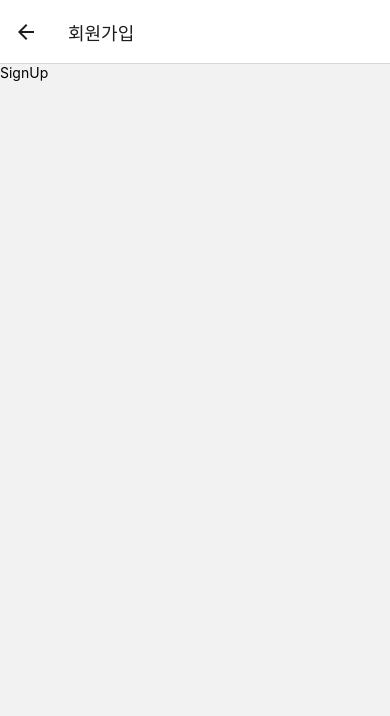
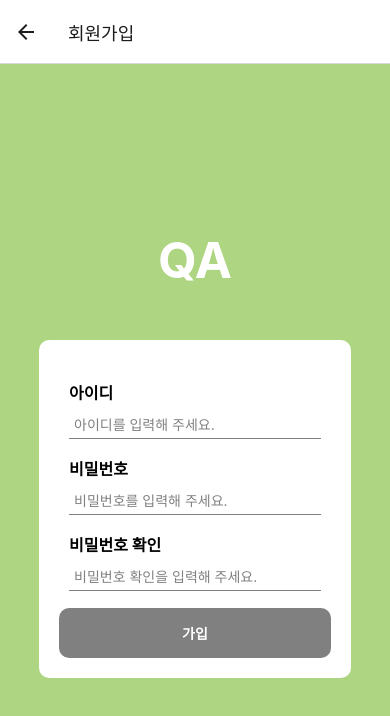
Before and after one commit to Ahn-GiHwan/QA, a React Native app: screen /signup in a window 390 px wide. Shown: the top 716 px of the page. Built offline with nearby package versions, Linux system fonts and the light colour scheme.

Commit message:
feat: Design, fetch, validation check

```diff
--- a/src/screen/SignUp.tsx
+++ b/src/screen/SignUp.tsx
@@ -1,13 +1,216 @@
-import React from 'react';
-import {Text, SafeAreaView, View} from 'react-native';
+import axios from 'axios';
+import React, {useCallback, useRef, useState} from 'react';
+import {ActivityIndicator, Alert, TextInput} from 'react-native';
+import Config from 'react-native-config';
+import styled from 'styled-components/native';
+import DismissKeyboardView from '../components/DismissKeyboardView';
+import {ThemeSafeAreaView, ThemeText, ThemeView} from '../style/common';
+import {Itheme} from '../style/theme';
 
-function SignUp() {
+const SafeArea = styled(ThemeSafeAreaView)`
+  flex: 1;
+`;
+
+const Container = styled(ThemeView)`
+  flex: 1;
+  justify-content: center;
+  align-items: center;
+`;
+
+const Title = styled(ThemeText)`
+  margin-bottom: 50px;
+  font-size: 50px;
+  font-weight: bold;
+`;
+
+const Form = styled(ThemeView)`
+  width: 80%;
+  padding-horizontal: 20px;
+  padding-top: 40px;
+  padding-bottom: 20px;
+  border-color: ${({theme}: {theme: Itheme}) => theme.text && theme.text};
+  border-radius: 10px;
+  background-color: white;
+`;
+
+const InputWrapper = styled.View`
+  padding-horizontal: 10px;
+  margin-bottom: 10px;
+`;
+
+const Label = styled.Text`
+  font-size: 16px;
+  font-weight: bold;
+  color: black;
+`;
+
+const Input = styled.TextInput.attrs({
+  importantForAutofill: 'yes',
+  placeholderTextColor: 'gray',
+})`
+  margin-vertical: 7px;
+  border-bottom-width: 1px;
+  border-bottom-color: gray;
+  padding: 5px;
+  color: black;
+`;
+
+const ErrorText = styled.Text`
+  font-size: 11px;
+  color: red;
+  text-align: right;
+`;
+
+const SignUpButton = styled.Pressable`
+  border-radius: 10px;
+  padding-vertical: 15px;
+  background-color: ${({disabled, theme}: {disabled: boolean; theme: Itheme}) =>
+    disabled ? 'gray' : theme.bg};
+`;
+
+const SignUpButtonText = styled.Text`
+  text-align: center;
+  font-weight: bold;
+  color: ${({color, theme}: {color: string; theme: Itheme}) =>
+    color ? 'white' : theme.text};
+`;
+
+function SignUp({navigation: {navigate}}) {
+  const [id, setId] = useState('');
+  const [idErrMsg, setIdErrMsg] = useState('');
+  const [pw, setPw] = useState('');
+  const [pwErrMsg, setPwErrMsg] = useState('');
+  const [pwConfirm, setPwConfirm] = useState('');
+  const [pwConfirmErrMsg, setPwConfirmErrMsg] = useState('');
+  const [loading, setLoading] = useState(false);
+
+  const idRef = useRef<TextInput | any>(null);
+  const pwRef = useRef<TextInput | any>(null);
+  const pwConfirmRef = useRef<TextInput | any>(null);
+
+  const fillInput =
+    id && pw && pwConfirm && !idErrMsg && !pwErrMsg && !pwConfirmErrMsg;
+
+  const onChangeId = useCallback(text => {
+    const value = text.trim();
+    if (!value) {
+      setIdErrMsg('* 아이디를 입력해 주세요');
+    } else if (!/^(?=.*[A-Za-z])(?=.*[0-9]).{6,50}$/.test(value)) {
+      setIdErrMsg('* 영문, 숫자를 포함 6자 이상');
+    } else {
+      setIdErrMsg('');
+    }
+    setId(value);
+  }, []);
+
+  const onChangePW = useCallback(text => {
+    const value = text.trim();
+    if (!value) {
+      setPwErrMsg('* 비밀번호를 입력해 주세요');
+    } else if (
+      !/^(?=.*[A-Za-z])(?=.*[0-9])(?=.*[$@^!%*#?&]).{8,50}$/.test(value)
+    ) {
+      setPwErrMsg('* 영문, 숫자, 특수문자를 포함 8자 이상');
+    } else {
+      setPwErrMsg('');
+    }
+    setPw(value);
+  }, []);
+
+  const onChangePWConfirm = useCallback(
+    text => {
+      const value = text.trim();
+      if (!value) {
+        setPwConfirmErrMsg('* 비밀번호를 입력해 주세요');
+      } else if (value !== pw) {
+        setPwConfirmErrMsg('* 비밀번호가 일치하지 않습니다.');
+      } else {
+        setPwConfirmErrMsg('');
+      }
+      setPwConfirm(value);
+    },
+    [pw],
+  );
+
+  const onSubmit = useCallback(async () => {
+    if (!fillInput) {
+      return;
+    }
+    try {
+      setLoading(true);
+      const data = await axios.post(`${Config.URL}/account/signup`, {id, pw});
+      const result = data.data.success;
+      setLoading(false);
+      if (result) {
+        Alert.alert('성공', '회원가입 성공.');
+        navigate('signin');
+      } else {
+        Alert.alert('실패', '이미 있는 아이디입니다.');
+        idRef.current?.focus();
+      }
+    } catch (error) {
+      console.log(error);
+      setLoading(false);
+    }
+  }, [fillInput, id, navigate, pw]);
+
   return (
-    <SafeAreaView>
-      <View>
-        <Text>SignUp</Text>
-      </View>
-    </SafeAreaView>
+    <SafeArea>
+      {/* <DismissKeyboardView> */}
+      <Container>
+        <Title>QA</Title>
+        <Form>
+          <InputWrapper>
+            <Label>아이디</Label>
+            <Input
+              placeholder="아이디를 입력해 주세요."
+              value={id}
+              onChangeText={onChangeId}
+              clearButtonMode="while-editing"
+              ref={idRef}
+              onSubmitEditing={() => pwRef.current?.focus()}
+            />
+            <ErrorText>{idErrMsg}</ErrorText>
+          </InputWrapper>
+          <InputWrapper>
+            <Label>비밀번호</Label>
+            <Input
+              placeholder="비밀번호를 입력해 주세요."
+              value={pw}
+              onChangeText={onChangePW}
+              secureTextEntry
+              autoCompleteType="password"
+              clearButtonMode="while-editing"
+              ref={pwRef}
+              onSubmitEditing={() => pwConfirmRef.current?.focus()}
+            />
+            <ErrorText>{pwErrMsg}</ErrorText>
+          </InputWrapper>
+          <InputWrapper>
+            <Label>비밀번호 확인</Label>
+            <Input
+              placeholder="비밀번호 확인을 입력해 주세요."
+              value={pwConfirm}
+              onChangeText={onChangePWConfirm}
+              secureTextEntry
+              autoCompleteType="password"
+              clearButtonMode="while-editing"
+              ref={pwRef}
+              onSubmitEditing={onSubmit}
+            />
+            <ErrorText>{pwConfirmErrMsg}</ErrorText>
+          </InputWrapper>
+          <SignUpButton disabled={!fillInput} onPress={onSubmit}>
+            {loading ? (
+              <ActivityIndicator color="black" />
+            ) : (
+              <SignUpButtonText color={!fillInput}>가입</SignUpButtonText>
+            )}
+          </SignUpButton>
+        </Form>
+      </Container>
+      {/* </DismissKeyboardView> */}
+    </SafeArea>
   );
 }
 
```
